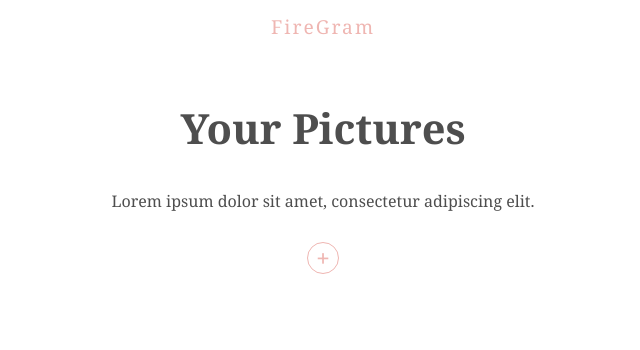
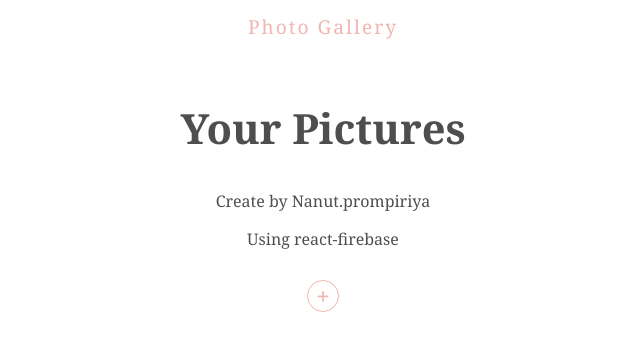
Before and after one commit to mohexc/firegram, a React (Create React App) app: page / in a window 1280 px wide. Shown: the top 350 px of the page, without its empty margins (317-957 px from the left). Built offline with nearby package versions, Linux system fonts and the light colour scheme; no server answers; the database is empty.

Commit message:
[Edited] word in TiTleComponent

```diff
--- a/src/components/Title.js
+++ b/src/components/Title.js
@@ -3,9 +3,10 @@ import React from 'react';
 const Title = () => {
     return (
         <div className="title">
-            <h1>FireGram</h1>
+            <h1>Photo Gallery</h1>
             <h2>Your Pictures</h2>
-            <p>Lorem ipsum dolor sit amet, consectetur adipiscing elit.</p>
+            <p>Create by Nanut.prompiriya</p>
+            <p>Using react-firebase</p>
         </div>
     )
 }
```
Also changed, not shown: firebase.json (added), 1 other file (tests, documents, lock files or other folders).
